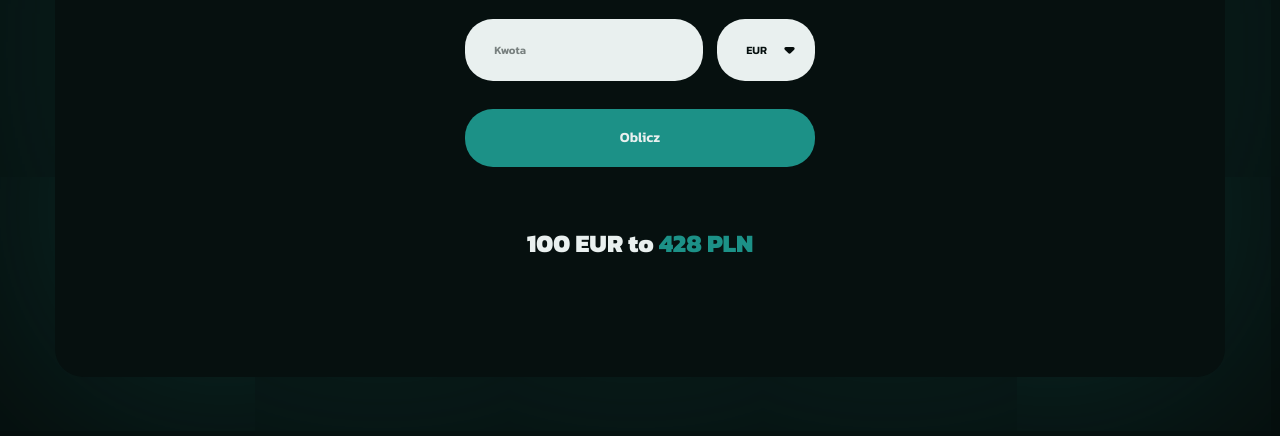
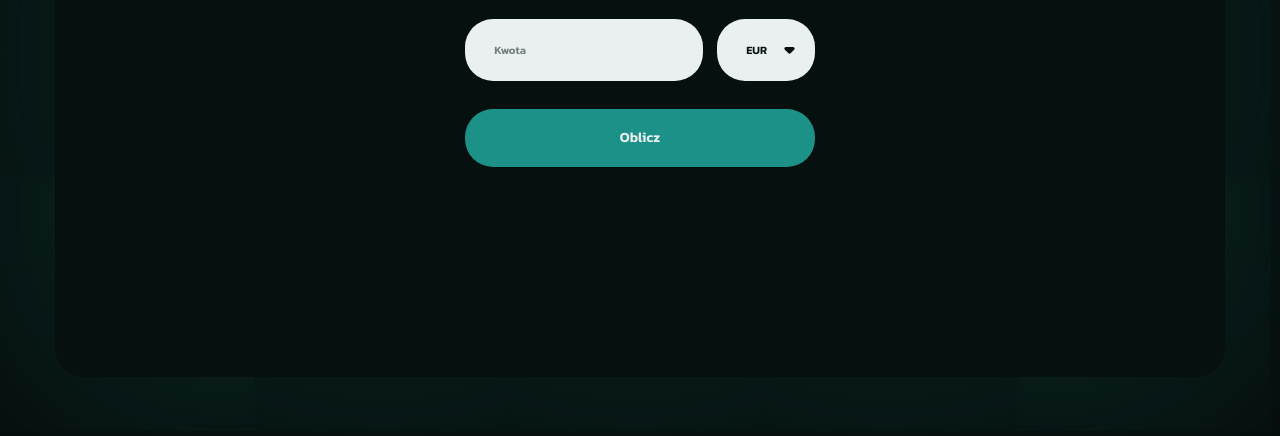
Before and after one commit to Michal-Z-FC/excash, a plain HTML site: page index.html in a window 1280 px wide. Shown: the part 332-768 px from the top of the page. Drawn offline with nearby package versions, Linux system fonts and the light colour scheme.

Commit message:
Project completion

```diff
--- a/index.html
+++ b/index.html
@@ -37,7 +37,7 @@
           </form>
         </section>
         <section class="result-container">
-          <h2 class="result" id="result">100 EUR to <span class="highlighted">428 PLN</span></h2>
+          <h2 class="result" id="result"></h2>
         </section>
       </main>
     </div>
```
